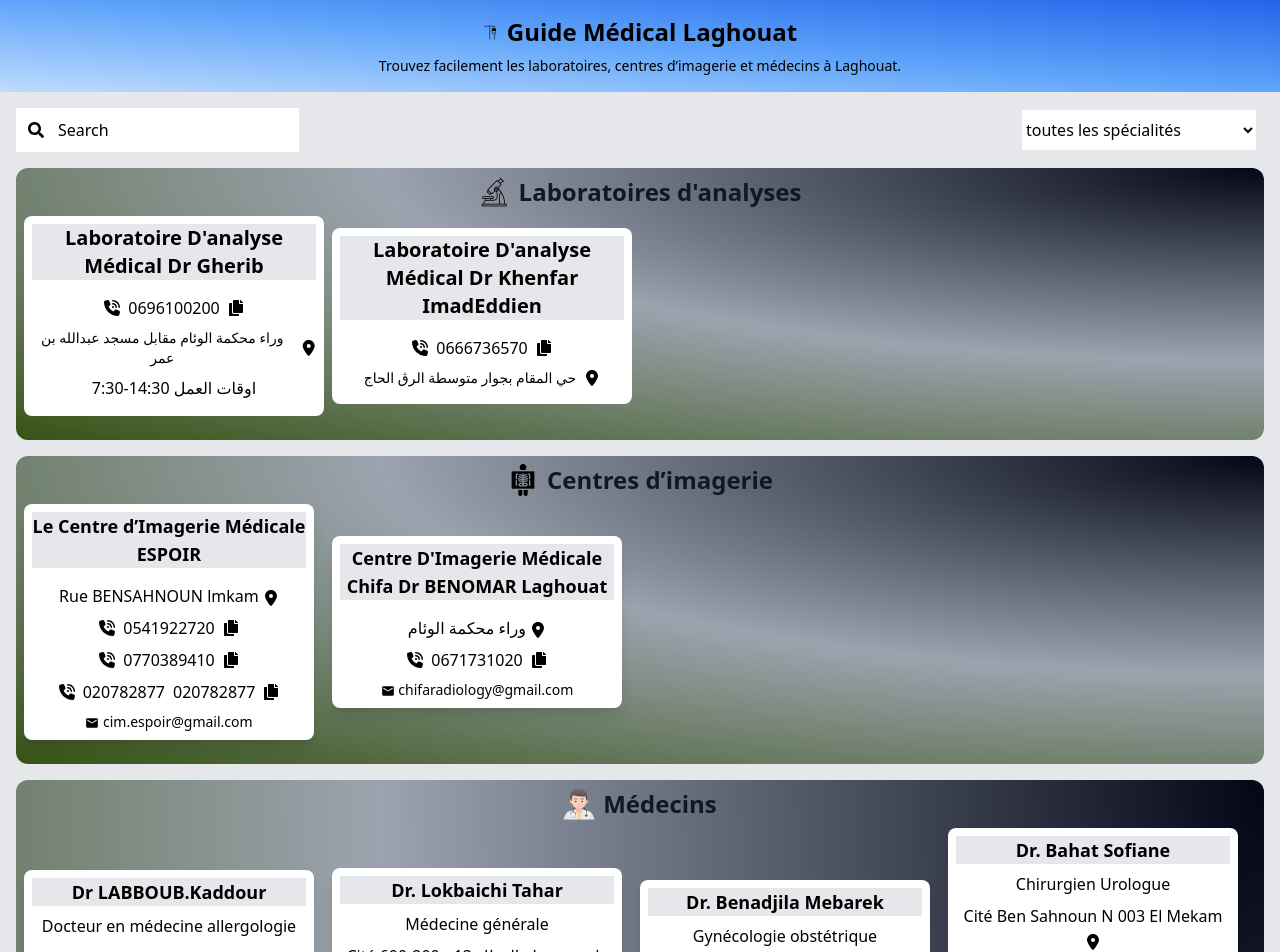
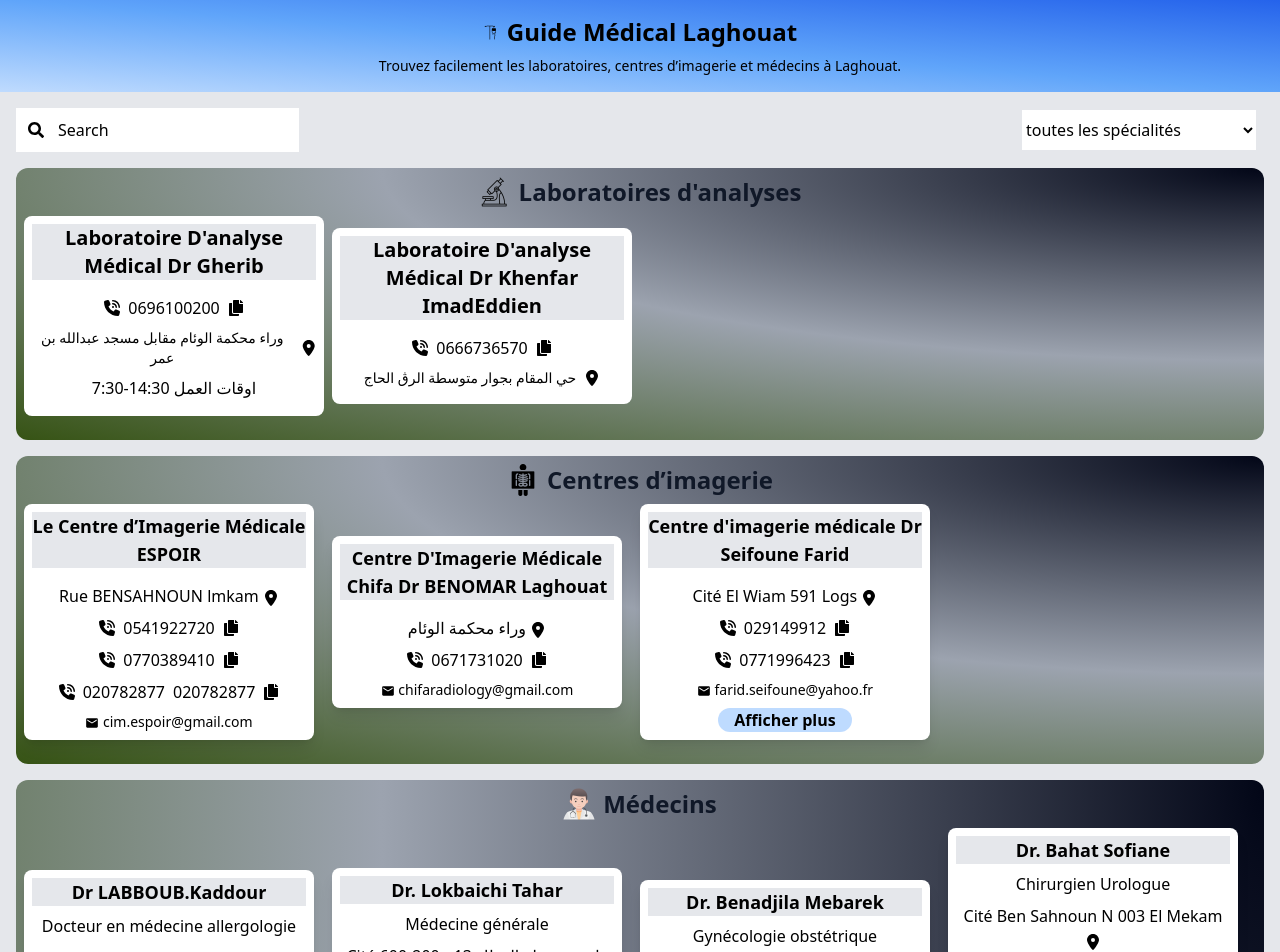
Before and after one commit to Medido1/Guide-M-dical-Laghouat, a React (Vite) app: page / in a window 1280 px wide. Shown: the top 952 px of the page. Built offline with nearby package versions, Linux system fonts and the light colour scheme.

Commit message:
Update database

```diff
--- a/data.js
+++ b/data.js
@@ -448,6 +448,152 @@ const doctors = [
     adress: "Av docteur saadane",
     phone: "029134960",
     phone2: "0775103192",
+  },
+  {
+    id: 44,
+    searchTerm: "Médecine Générale",
+    name: "Dr Grine Med Lamine",
+    speciality: "Médecine Générale",
+    adress: "Cité Bouameur maamoura",
+    phone: "0770570038"
+  },
+  {
+    id: 45,
+    searchTerm: "Médecine Générale",
+    name: "Dr Mouhouch Said",
+    speciality: "Médecine Générale",
+    adress: "Bellil – Hassi R’mel",
+    phone: "0699265665"
+  },
+  {
+    id: 46,
+    searchTerm: "Anesthésie Réanimation",
+    name: "Dr Touhami.B",
+    speciality: "Spécialiste en Anesthésie Réanimation",
+    adress: "Rue ElKhansaa El Gharbia",
+    phone: "0773264279",
+    moreInfo: "Examen pré-anesthésique, HTA, Diabète"
+  },
+  {
+    id: 47,
+    searchTerm: "Rhumatologie",
+    name: "Boulaghmen / Benrahal.B",
+    speciality: "Médecin rhumatologue",
+    adress: "El Gharbia",
+    phone: "0663221438",
+    moreInfo: "Infiltration intra-articulaire et intradurale\nمختصة في أمراض العظام والروماتيزم"
+  },
+  {
+    id: 48,
+    searchTerm: "Diabétologie Endocrinologie",
+    name: "Dr Khoukhi.A",
+    speciality: "Endocrinologie",
+    adress: "Cité 800 logements à côté de lycée Mimouni AEK",
+    phone: "0697998287",
+    phone2: "029125826",
+    moreInfo: "أمراض السكري والغدد الصماء"
+  },
+  {
+    id: 49,
+    searchTerm: "Néphrologie",
+    name: "Dr Khoukhi Karim",
+    speciality: "Néphrologie",
+    adress: "Cité 800 logements à côté de lycée Mimouni AEK",
+    phone: "0697998287",
+    phone2: "029125826",
+    moreInfo: "أخصائي أمراض الكلى والجهاز البولي"
+  },
+  {
+    id: 50,
+    searchTerm: "Dermatologie",
+    name: "Dr Hassani Mohamed",
+    speciality: "Dermatologue Vénérologue",
+    adress: "50 Bis, Rue Amar Telidji, cité Gharbia (rue de la poste)",
+    phone: "029101708",
+    moreInfo: `Maladies de peau, ongles, cuir chevelu\nChirurgie Dermatologique –
+    Cryothérapie\nEpilation – ionophorèse – lasers`
+  },
+  {
+    id: 51,
+    searchTerm: "Pédiatrie",
+    name: "Dr Chehami Ahmed",
+    speciality: "Pédiatre",
+    adress: "Hai El Gharbia",
+    phone: "029101735",
+    email: "Chehami@hotmail.com"
+  },
+  {
+    id: 52,
+    searchTerm: "Médecine Générale",
+    name: "Dr Aissat Ahmed",
+    speciality: "Médecine Généraliste",
+    adress: "حي قسمية بن حرزالله / قصر الحيران",
+    phone: "0673001046",
+    phone2: "029139302"
+  },
+  {
+    id: 53,
+    searchTerm: "Chirurgie Générale",
+    name: "Dr Hamek Azzeddine",
+    speciality: "Spécialiste en Chirurgie Générale et Coelioscopique",
+    adress: "شارع الأمير عبدالقادر حي 80 سكن عمارة رقم 7 افلو",
+    phone: "0552912659"
+  },
+  {
+    id: 54,
+    searchTerm: "Echographie",
+    name: "Dr Benothmane Djamal",
+    speciality: "Médecine Générale",
+    adress: "Rue Dr Saadane",
+    phone: "029134962",
+    moreInfo: "Echographie abdominale, gynéco-obstétricale, thyroïde, sein\nMAPA, ECG, IPS"
+  },
+  {
+    id: 55,
+    searchTerm: "Chirurgie Générale",
+    name: "Dr Selmane Youcef",
+    speciality: "Spécialiste en Chirurgie Générale",
+    adress: "شارع فرانس فانون أفلو",
+    phone: "029161795",
+    phone2: "0699438266",
+    moreInfo: "Chirurgie Viscérale et Coelio – Chirurgie"
+  },
+  {
+    id: 56,
+    searchTerm: "Médecine Générale",
+    name: "Dr Rezgallah.Y",
+    speciality: "Médecine Générale",
+    adress: "Cité El M’Kam Maamourah",
+    phone: "029116501",
+    phone2: "0696986655",
+    moreInfo: "Échographie – Mésothérapie"
+  },
+  {
+    id: 57,
+    searchTerm: "Médecine Générale",
+    name: "Dr Houamdi Youcef",
+    speciality: "Médecin Généraliste",
+    adress: "Cité M’kam en face lycée Hadj Aissa",
+    phone: "0655547285"
+  },
+  {
+    id: 58,
+    searchTerm: "Médecine Générale",
+    name: "Dr Daoudi Ahmida",
+    speciality: "Médecine Générale",
+    adress: "Ain Madhi",
+    phone: "0669289906",
+    moreInfo: "Méothérapie"
+  },
+  {
+    id: 59,
+    searchTerm: "Hépato-Gastro-Entérologie",
+    name: "Dr Tadj Djelloul Amine",
+    speciality: "Médecin spécialiste en Hépto-Gastro-Entérologie",
+    adress: "",
+    phone: "0698200030",
+    email: "Tadj-gastroclinic@gmail.com",
+    moreInfo: "Entérologie – Proctologie – Endoscopie digestive"
   }
 ]
 
@@ -470,6 +616,18 @@ const imagingCenters = [
     adress: "وراء محكمة الوئام",
     phone: "0671731020",
     email: "chifaradiology@gmail.com",
+  },
+  {
+    id: 3,
+    name: "Centre d'imagerie médicale Dr Seifoune Farid",
+    director: "Dr. Seifoune Farid",
+    adress: "Cité El Wiam 591 Logs",
+    phone: "029149912",
+    phone2: "0771996423",
+    email: "farid.seifoune@yahoo.fr",
+    moreInfo: `Scanner hélicoïdal 3D – Radiologie générale – Mammographie\n
+      Échographie générale – Echodoppler couleur – Ostéodensitométrie (D.M.O)\n
+      Panoramique dentaire – Radiologie interventionnelle`
   }
 ];
 
--- a/src/components/Main.jsx
+++ b/src/components/Main.jsx
@@ -77,6 +77,10 @@ function Main() {
     { value: "Dentist", label: "Dentist" },
     { value: "Hématologue", label: "Hématologue"},
     { value: "Neurologie", label: "Neurologie"},
+    { value: "Anesthésie Réanimation", label: "Anesthésie Réanimation"},
+    { value: "Rhumatologie", label: "Rhumatologie"},
+    { value: "Pédiatrie", label: "Pédiatrie"},
+    { value: "Chirurgie Générale", label: "Chirurgie Générale"}
   ];
 
   return (
```
